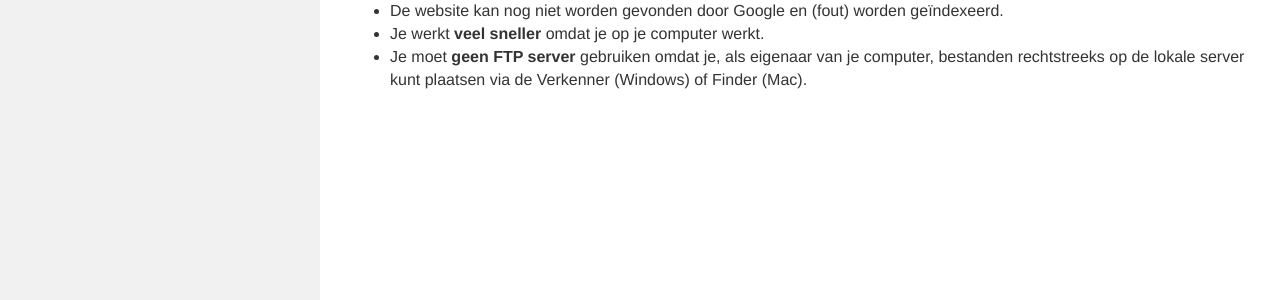
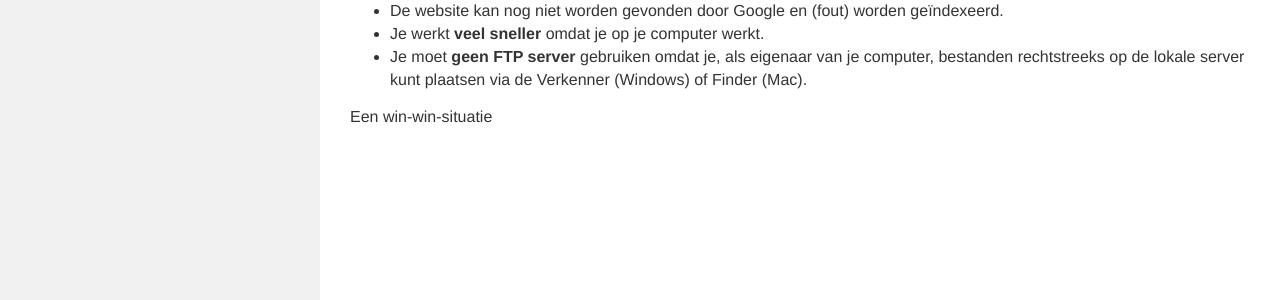
Before and after one commit to Syntra-Brussel/dynamische-webtechnieken, a Jekyll site: the page built from introductie/lokaal-vs-publiek.md, in a window 1280 px wide. Shown: the part 682-982 px from the top of the page. Built offline with Jekyll 4.4.1, drawn with Linux system fonts in a browser that asks for light colours; nearby versions of some CDN libraries; a script that is not in the unit is left out.

Commit message:
Update lokaal-vs-publiek.md

```diff
--- a/introductie/lokaal-vs-publiek.md
+++ b/introductie/lokaal-vs-publiek.md
@@ -28,3 +28,5 @@ Voordelen:
 * De website kan nog niet worden gevonden door Google en (fout) worden geïndexeerd.
 * Je werkt <strong>veel sneller</strong> omdat je op je computer werkt.
 * Je moet <strong>geen FTP server</strong> gebruiken omdat je, als eigenaar van je computer, bestanden rechtstreeks op de lokale server kunt plaatsen via de Verkenner (Windows) of Finder (Mac).
+
+<quote>Een win-win-situatie</quote>
```
